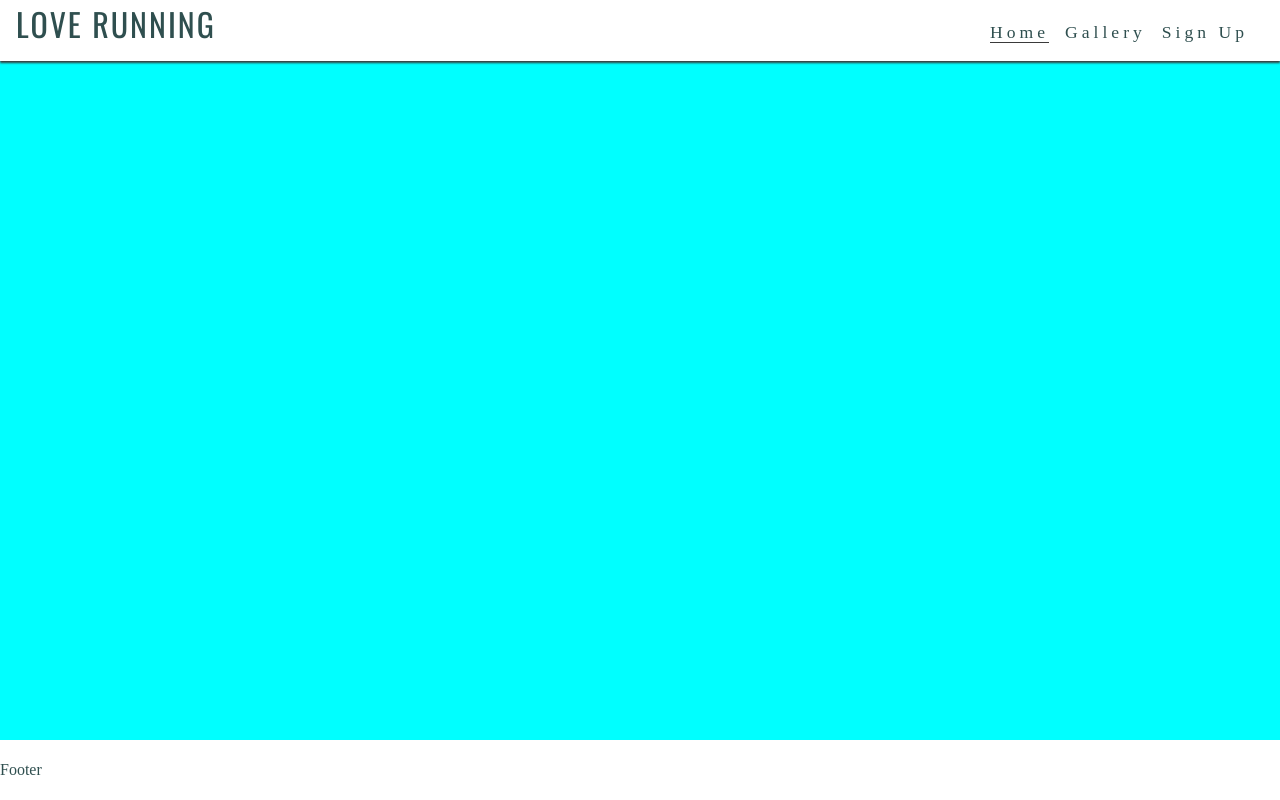
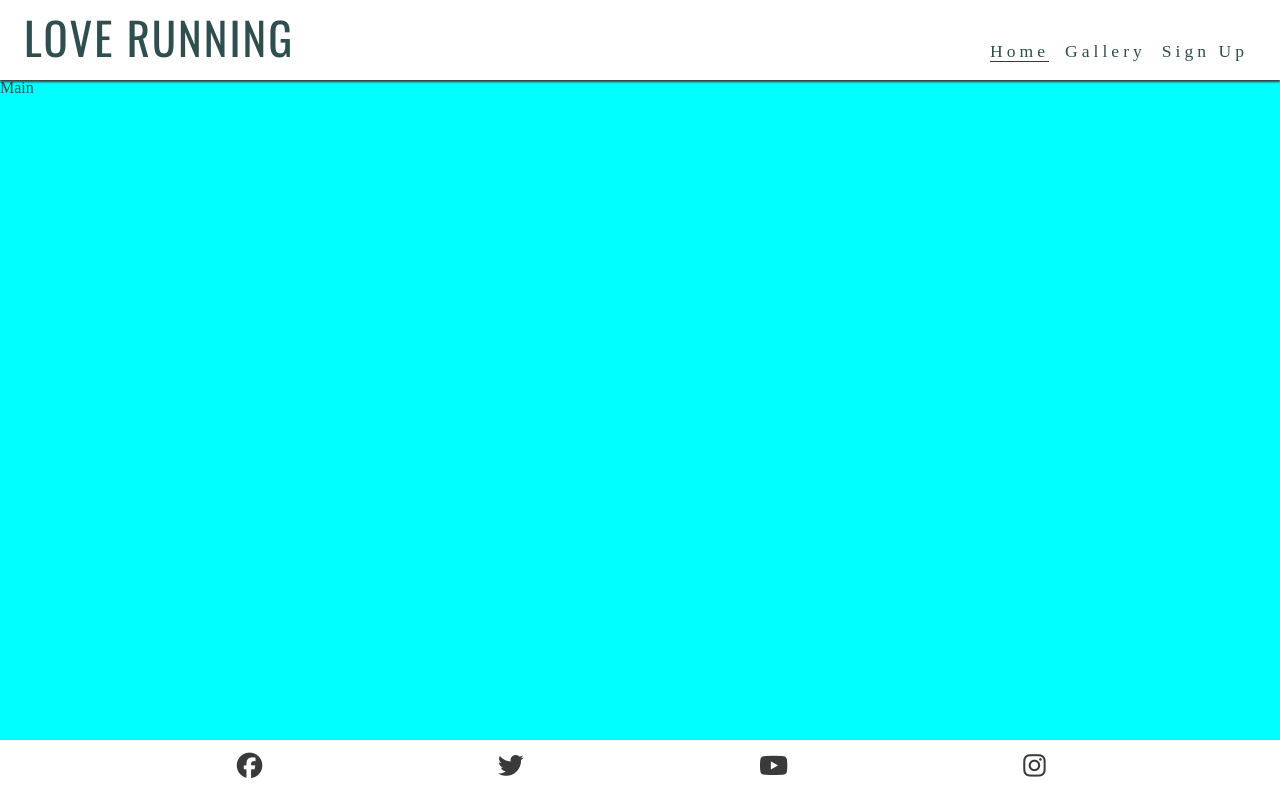
Before and after one commit to paulunder/love-running, a plain HTML site: page index.html in a window 1280 px wide. Drawn offline with nearby package versions, Linux system fonts and the light colour scheme.

Commit message:
added footer content and header menu

```diff
--- a/assets/css/style.css
+++ b/assets/css/style.css
@@ -83,6 +83,7 @@
     bottom: 0;
     width: 100%;
     z-index: 999;
+
 }
 
 #menu {
@@ -98,6 +99,20 @@
 .active {
     border-bottom: #3a3a3a solid 1px;
 }
+
+#social-networks {
+    text-align: center;
+    list-style: none;
+    justify-content: space-evenly;
+    display: flex;
+}
+
+#social-networks i {
+    font-size: 160%;
+    padding: 5%;
+    color: #3a3a3a;
+}
+
 
 @media screen and (min-width: 768px) {
 
@@ -120,4 +135,21 @@
     .nav-toggle-label {
         display: none;
     }
+
+    #logo {
+        font-size: 280%;
+        line-height: 75px;
+        margin: 0 0.5rem;
+    }
+
+    main {
+        margin-top: 79px;
+    }
 }
+
+@media screen and (min-width: 992px) {
+
+    #menu>li:hover {
+        border-bottom: #3a3a3a solid 1px;
+    }
+}
--- a/index.html
+++ b/index.html
@@ -23,7 +23,7 @@
         </a>
         <input type="checkbox" id="nav-toggle" class="nav-toggle">
         <label for="nav-toggle" class="nav-toggle-label">
-            <span>X</span></label>
+            <span><i class="fa-solid fa-bars"></i></span></label>
         <nav>
             <ul id="menu">
                 <li><a href="index.html" class="active">Home</a></li>
@@ -38,8 +38,21 @@
     </main>
 
     <footer>
-        Footer
+        <ul id="social-networks">
+            <li><a href="https://www.facebook.com/" target="_blank" rel="noopener"
+                    aria-label="Visit our Facebook page (opens a new tab)">
+                    <i class="fa-brands fa-facebook"></i></a></li>
+            <li><a href="https://twitter.com/" target="_blank" rel="noopener"><i class="fa-brands fa-twitter"></i></a>
+            </li>
+            <li><a href="https://www.youtube.com/" target="_blank" rel="noopener"><i
+                        class="fa-brands fa-youtube"></i></a></li>
+            <li><a href="https://www.instagram.com/" target="_blank" rel="noopener"><i
+                        class="fa-brands fa-instagram"></i></a></li>
+        </ul>
     </footer>
+
+    <script src="https://kit.fontawesome.com/29f2fad7e0.js" crossorigin="anonymous"></script>
+
 </body>
 
 
```
